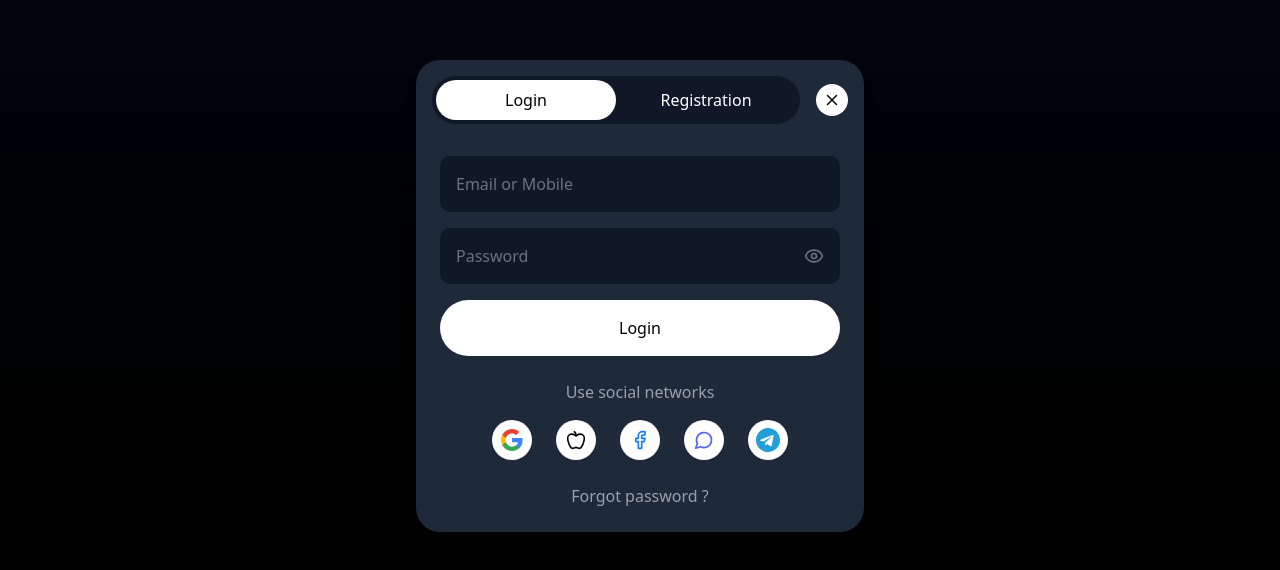
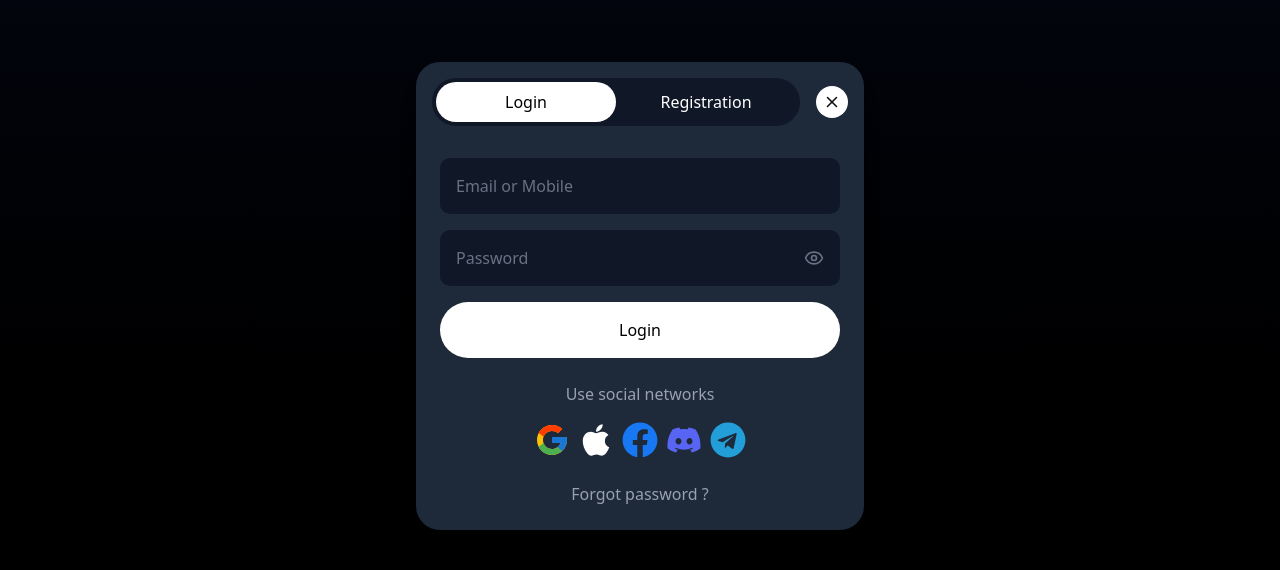
Before and after one commit to nkorgik/refactored-octo-invention, a Next.js app: page /login in a window 1280 px wide. Shown: the part 104-674 px from the top of the page. Built offline with nearby package versions, Linux system fonts and the light colour scheme.

Commit message:
fix: adjusted social buttons

```diff
--- a/src/features/auth/components/auth-form.tsx
+++ b/src/features/auth/components/auth-form.tsx
@@ -86,7 +86,7 @@ export default function AuthForm({
       {/* Form content */}
       <div className="p-6 pt-0">
         {error && (
-          <div className="mb-4 bg-red-500 bg-opacity-20 text-red-400 p-3 rounded-md text-sm">
+          <div className="mb-4 bg-red-500 bg-opacity-20 text-white font-bold p-3 rounded-md text-sm">
             {error}
           </div>
         )}
--- a/src/features/auth/components/social-buttons.tsx
+++ b/src/features/auth/components/social-buttons.tsx
@@ -1,23 +1,8 @@
 'use client';
 
 import React from 'react';
-import { Facebook, Apple, MessageCircle } from 'lucide-react';
-
-// Custom icons that aren't in Lucide
-const GoogleIcon = () => (
-  <svg viewBox="0 0 24 24" width="24" height="24" xmlns="http://www.w3.org/2000/svg">
-    <path d="M22.56 12.25c0-.78-.07-1.53-.2-2.25H12v4.26h5.92c-.26 1.37-1.04 2.53-2.21 3.31v2.77h3.57c2.08-1.92 3.28-4.74 3.28-8.09z" fill="#4285F4" />
-    <path d="M12 23c2.97 0 5.46-.98 7.28-2.66l-3.57-2.77c-.98.66-2.23 1.06-3.71 1.06-2.86 0-5.29-1.93-6.16-4.53H2.18v2.84C3.99 20.53 7.7 23 12 23z" fill="#34A853" />
-    <path d="M5.84 14.09c-.22-.66-.35-1.36-.35-2.09s.13-1.43.35-2.09V7.07H2.18C1.43 8.55 1 10.22 1 12s.43 3.45 1.18 4.93l2.85-2.22.81-.62z" fill="#FBBC05" />
-    <path d="M12 5.38c1.62 0 3.06.56 4.21 1.64l3.15-3.15C17.45 2.09 14.97 1 12 1 7.7 1 3.99 3.47 2.18 7.07l3.66 2.84c.87-2.6 3.3-4.53 6.16-4.53z" fill="#EA4335" />
-  </svg>
-);
-
-const TelegramIcon = () => (
-  <svg xmlns="http://www.w3.org/2000/svg" width="24" height="24" viewBox="0 0 24 24" fill="#229ED9">
-    <path d="M12 0C5.373 0 0 5.373 0 12s5.373 12 12 12 12-5.373 12-12S18.627 0 12 0zm5.562 8.248-2.006 9.445c-.151.706-.566.87-1.145.54l-3.164-2.332-1.526 1.47c-.169.17-.31.31-.636.31l.227-3.212 5.844-5.277c.254-.224-.055-.35-.395-.125l-7.225 4.546-3.112-.969c-.676-.212-.69-.676.141-1.001l12.147-4.682c.563-.211 1.056.126.85 1.287z"/>
-  </svg>
-);
+import { FcGoogle } from "react-icons/fc";
+import { FaApple, FaFacebook, FaDiscord, FaTelegram } from "react-icons/fa";
 
 interface SocialButtonsProps {
   onSocialLogin: (provider: string) => void;
@@ -27,36 +12,36 @@ export default function SocialButtons({ onSocialLogin }: SocialButtonsProps) {
   return (
     <div className="text-center">
       <p className="text-gray-400 mb-4">Use social networks</p>
-      <div className="flex justify-center space-x-6">
+      <div className="flex justify-center space-x-2">
         <button
           onClick={() => onSocialLogin('google')}
-          className="w-10 h-10 rounded-full bg-white flex items-center justify-center hover:bg-gray-200 transition-colors"
+          className="text-4xl hover:opacity-80 transition-opacity"
         >
-          <GoogleIcon />
+          <FcGoogle />
         </button>
         <button
           onClick={() => onSocialLogin('apple')}
-          className="w-10 h-10 rounded-full bg-white flex items-center justify-center hover:bg-gray-200 transition-colors"
+          className="text-4xl text-white hover:opacity-80 transition-opacity"
         >
-          <Apple size={20} />
+          <FaApple />
         </button>
         <button
           onClick={() => onSocialLogin('facebook')}
-          className="w-10 h-10 rounded-full bg-white flex items-center justify-center hover:bg-gray-200 transition-colors"
+          className="text-4xl hover:opacity-80 transition-opacity"
         >
-          <Facebook size={20} color="#1877F2" />
+          <FaFacebook color="#1877F2" />
         </button>
         <button
           onClick={() => onSocialLogin('discord')}
-          className="w-10 h-10 rounded-full bg-white flex items-center justify-center hover:bg-gray-200 transition-colors"
+          className="text-4xl hover:opacity-80 transition-opacity"
         >
-          <MessageCircle size={20} color="#5865F2" />
+          <FaDiscord color="#5865F2" />
         </button>
         <button
           onClick={() => onSocialLogin('telegram')}
-          className="w-10 h-10 rounded-full bg-white flex items-center justify-center hover:bg-gray-200 transition-colors"
+          className="text-4xl hover:opacity transition-opacity"
         >
-          <TelegramIcon />
+          <FaTelegram color="#229ED9" />
         </button>
       </div>
     </div>
```
